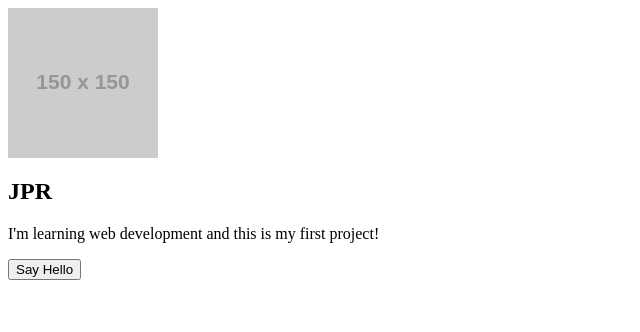
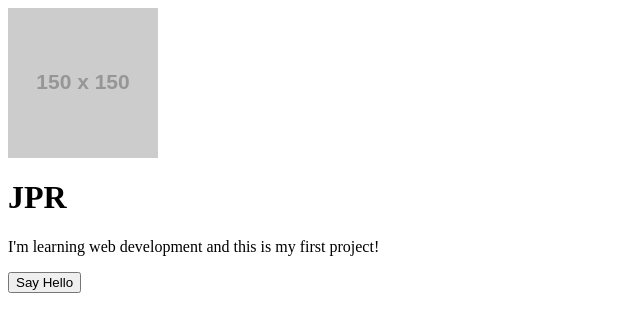
Before and after one commit to JPRamen/profile-card, a plain HTML site: page index.html in a window 1280 px wide. Shown: the whole page, without its empty margins (0-640 px from the left). Drawn offline with Linux system fonts and the light colour scheme; placeholder pictures from the web are drawn by us.

Commit message:
Updated Heading

```diff
--- a/index.html
+++ b/index.html
@@ -1,6 +1,6 @@
 <div class="card">
   <img src="https://via.placeholder.com/150" alt="Profile Picture" class="profile-img">
-  <h2>JPR</h2>
+  <h1>JPR</h1>
   <p>I'm learning web development and this is my first project!</p>
   <button onclick="greet()">Say Hello</button>
 </div>
```
